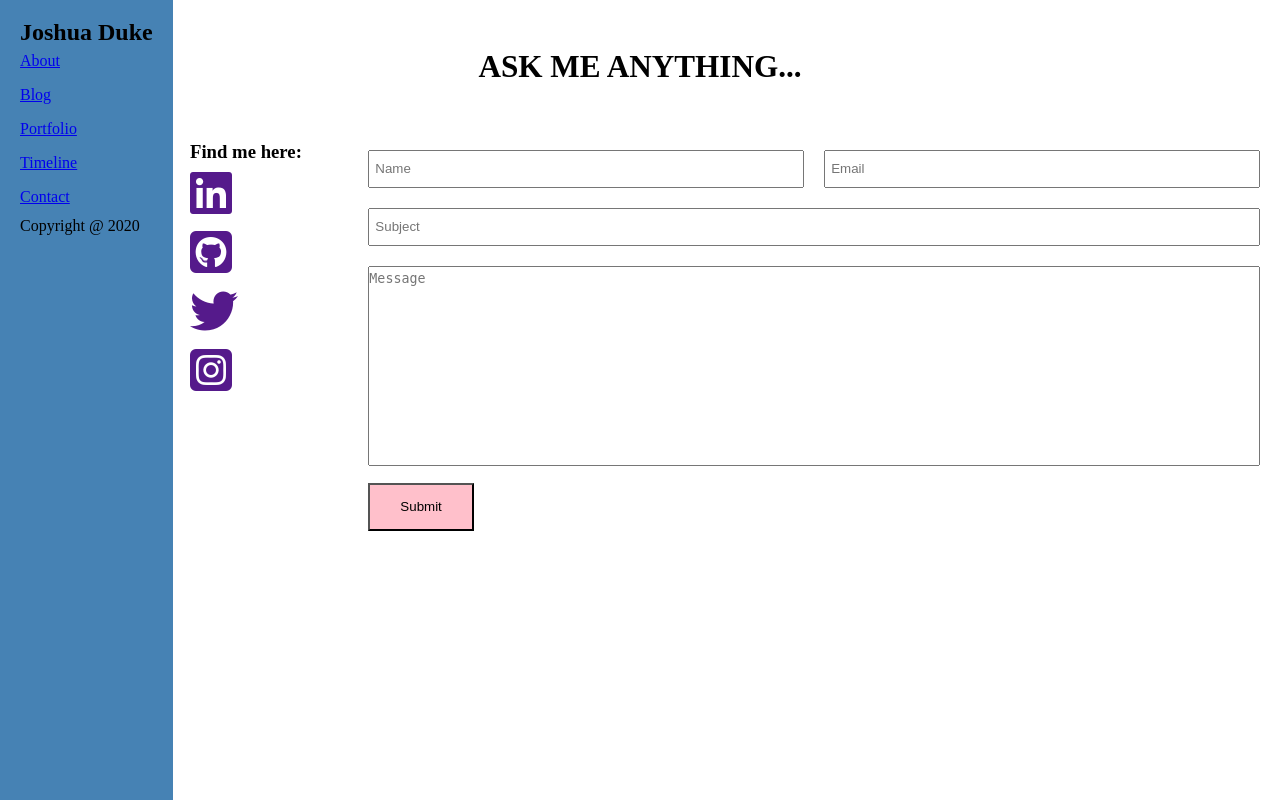
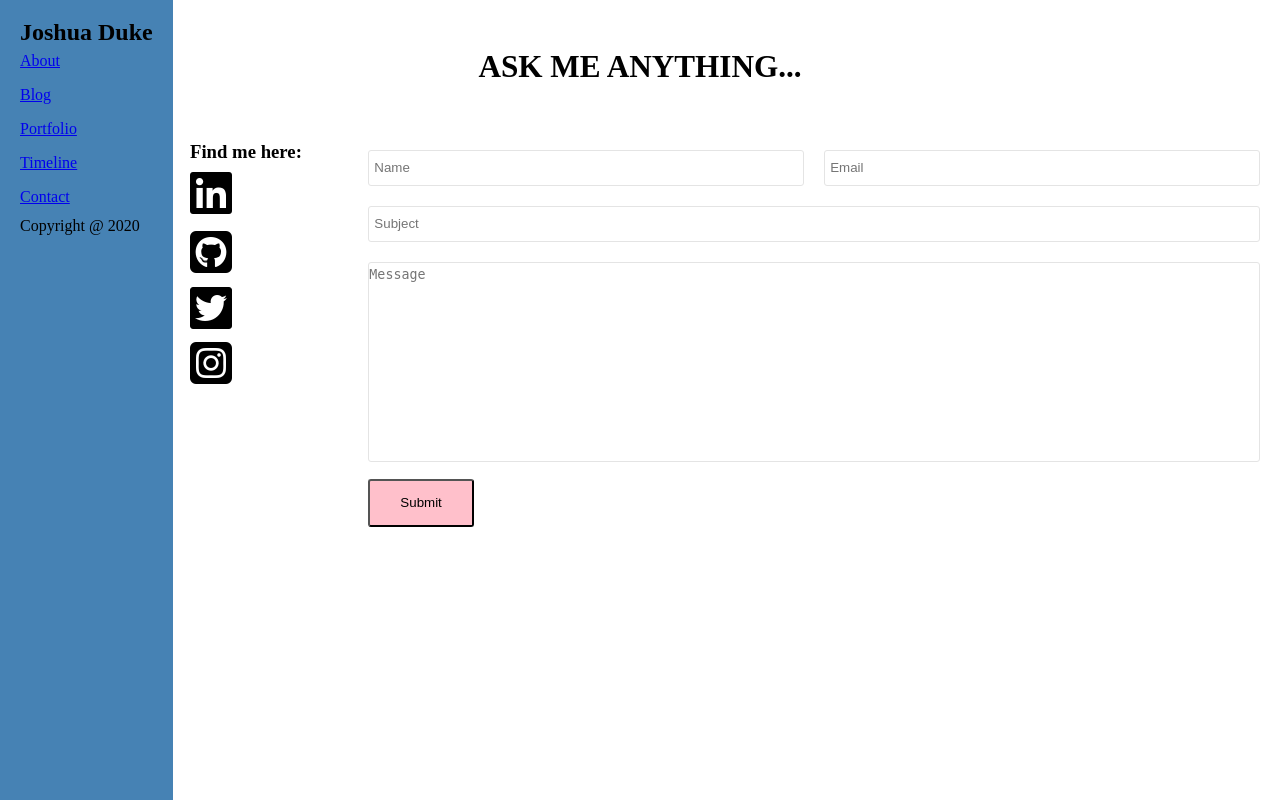
Before and after one commit to joshuaduke/Portfolio_2020, a Node server app: page /contact in a window 1280 px wide. Run offline with Node 20, Linux system fonts and the light colour scheme; some libraries are stand-ins or nearby versions.

Commit message:
Added scss files for variables

```diff
--- /dev/null
+++ b/public/stylesheets/_variables.scss
@@ -0,0 +1,6 @@
+//fonts
+
+$header: 'Lato', sans-serif;
+$text: 'Montserrat', sans-serif;
+
+// color scheme
--- a/public/stylesheets/index.css
+++ b/public/stylesheets/index.css
@@ -83,6 +83,37 @@ header {
   padding: 5px 0;
 }
 
+#contact_sidebar i {
+  color: #000;
+  -webkit-transition: 0.3s all;
+  transition: 0.3s all;
+}
+
+#contact_sidebar .fa-twitter {
+  border: 1px solid #000;
+  color: #fff;
+  background-color: #000;
+  padding: 4px;
+  border-radius: 3px;
+}
+
+#contact_sidebar .fa-twitter:hover {
+  background-color: #1da1f2;
+  border-color: #1da1f2;
+}
+
+#contact_sidebar .fa-instagram-square:hover {
+  color: #e1306c;
+}
+
+#contact_sidebar .fa-github-square:hover {
+  color: #24292E;
+}
+
+#contact_sidebar .fa-linkedin:hover {
+  color: #2867b2;
+}
+
 #contact_form fieldset {
   border: none;
   padding: 10px 0;
@@ -90,6 +121,8 @@ header {
 
 #contact_form fieldset input {
   padding: 5px;
+  border-radius: 3px;
+  border: 1px solid #e4e4e4;
 }
 
 #contact_form fieldset .first_field:nth-last-of-type(1) {
@@ -108,11 +141,13 @@ header {
   width: 100%;
   height: 200px;
   resize: none;
+  border: 1px solid #e4e4e4;
+  border-radius: 3px;
 }
 
 #contact_form #submit_btn {
   padding: 10px 30px;
-  border-radius: 0;
+  border-radius: 3px;
   background-color: pink;
   cursor: pointer;
 }
--- a/public/stylesheets/index.scss
+++ b/public/stylesheets/index.scss
@@ -41,10 +41,40 @@ header {
 
 #contact_sidebar{
   @include lists();
+
+  i{
+    color: #000;
+    // background-color:#000;
+    transition: 0.3s all;
+  }
+
+  .fa-twitter{
+    border:1px solid #000;
+    color:#fff;
+    background-color:#000;
+    padding:4px;
+    border-radius:3px;
+
+    &:hover{
+      background-color: rgb(29,161,242);
+      border-color: rgb(29,161,242);
+    }
+  }
+
+  .fa-instagram-square:hover{
+    color:rgb(225,48,108);
+  }
+
+  .fa-github-square:hover{
+    color:#24292E;
+  }
+
+  .fa-linkedin:hover{
+    color:rgb(40,103,178);
+  }
 }
 
 #contact_form{
-
 
   fieldset{
     border:none;
@@ -52,6 +82,9 @@ header {
 
     input{
       padding:5px;
+      border-radius: 3px;
+      border: 1px solid #e4e4e4;
+
     }
 
     .first_field:nth-last-of-type(1){
@@ -65,20 +98,20 @@ header {
     .second_field{
       width:100%;
     }
-
   }
 
   textarea{
     width:100%;
     height:200px;
     resize: none;
+    border:1px solid #e4e4e4;
+    border-radius: 3px;
   }
 
   #submit_btn{
     padding:10px 30px;
-    border-radius: 0;
+    border-radius: 3px;
     background-color:pink;
     cursor:pointer;
   }
-
 }
--- a/views/contact.ejs
+++ b/views/contact.ejs
@@ -12,7 +12,7 @@
     <ul>
       <li> <a href=""><i class="fab fa-linkedin fa-3x"></i></a> </li>
       <li> <a href=""><i class="fab fa-github-square fa-3x"></i></a> </li>
-      <li> <a href=""><i class="fab fa-twitter fa-3x"></i></a> </li>
+      <li> <a href=""><i class="fab fa-twitter fa-2x"></i></a> </li>
       <li> <a href=""><i class="fab fa-instagram-square fa-3x"></i></a> </li>
     </ul>
 
```
Also changed, not shown: 1 other file.
